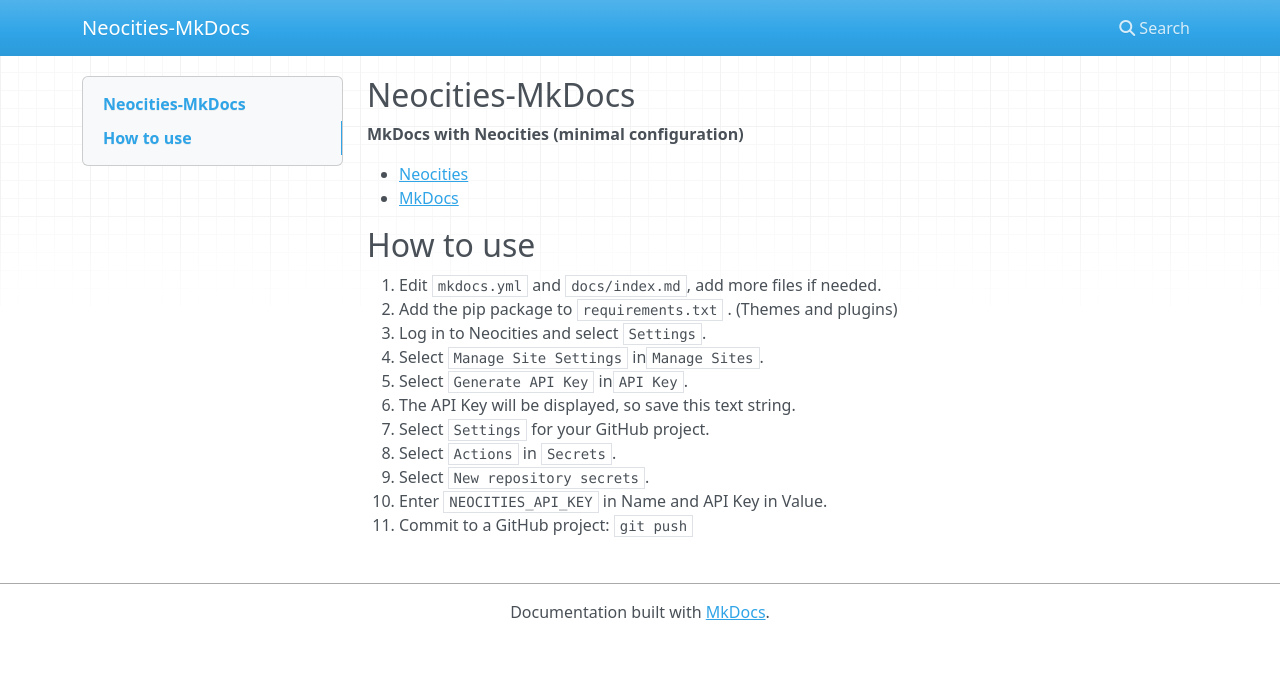
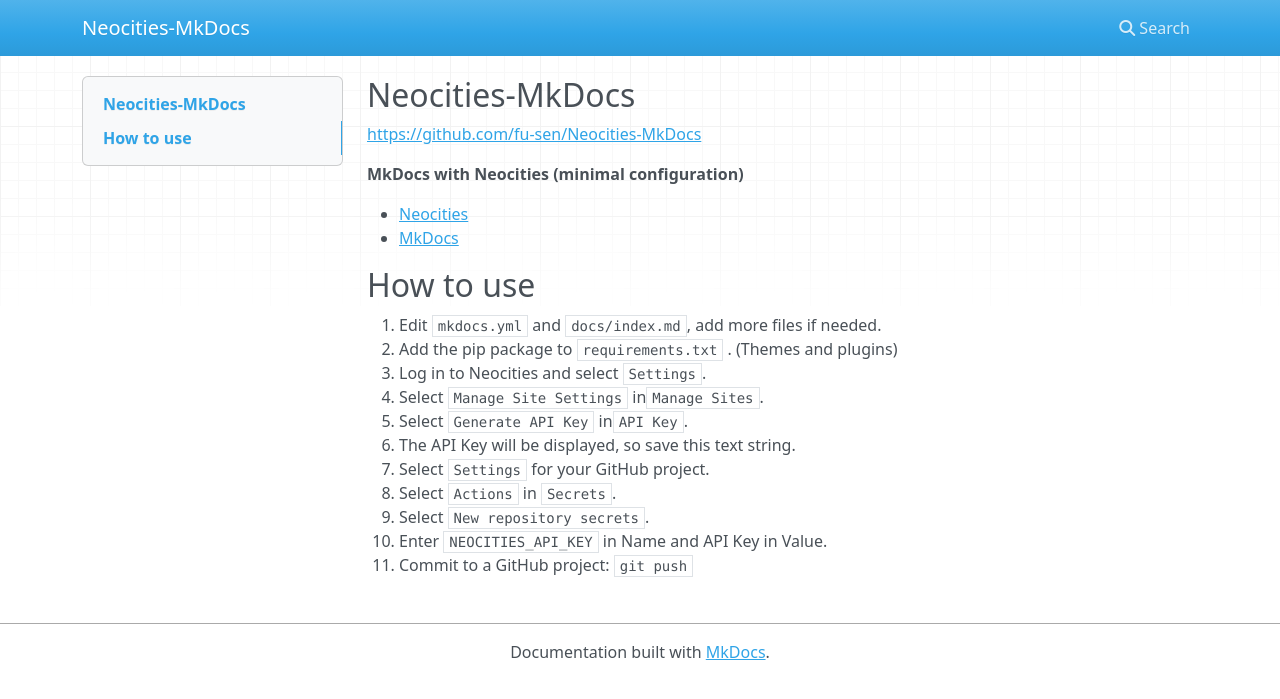
Before and after one commit to fu-sen/Neocities-MkDocs, an MkDocs documentation site: the page built from docs/index.md, in a window 1280 px wide. Shown: the top 699 px of the page. Built offline with MkDocs 1.6.1, drawn with Linux system fonts in a browser that asks for light colours; nearby versions of some CDN libraries.

Commit message:
🔗 Add link

```diff
--- a/docs/index.md
+++ b/docs/index.md
@@ -1,4 +1,6 @@
 ## Neocities-MkDocs
+
+<https://github.com/fu-sen/Neocities-MkDocs>
 
 **MkDocs with Neocities (minimal configuration)**
 
```
